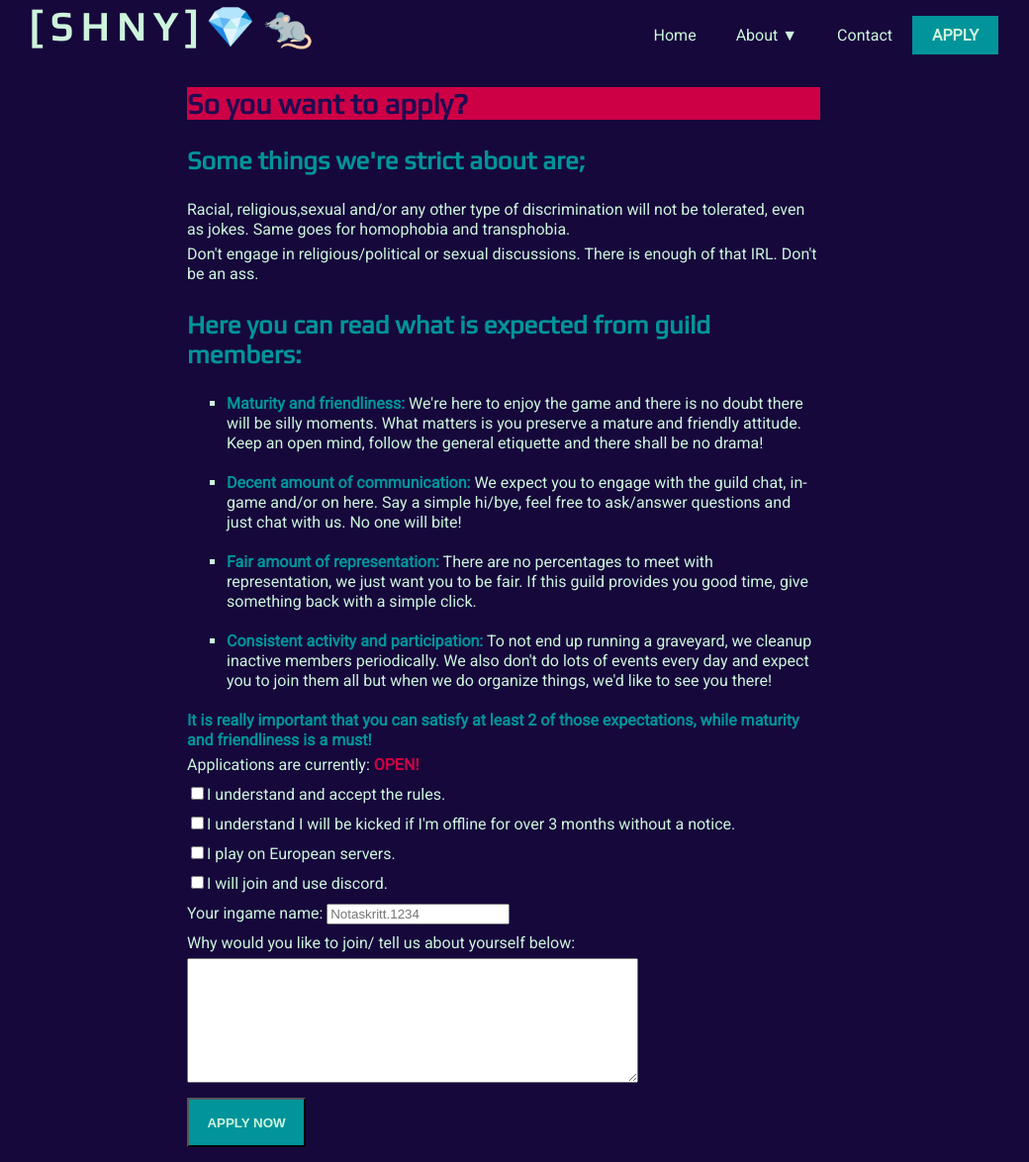
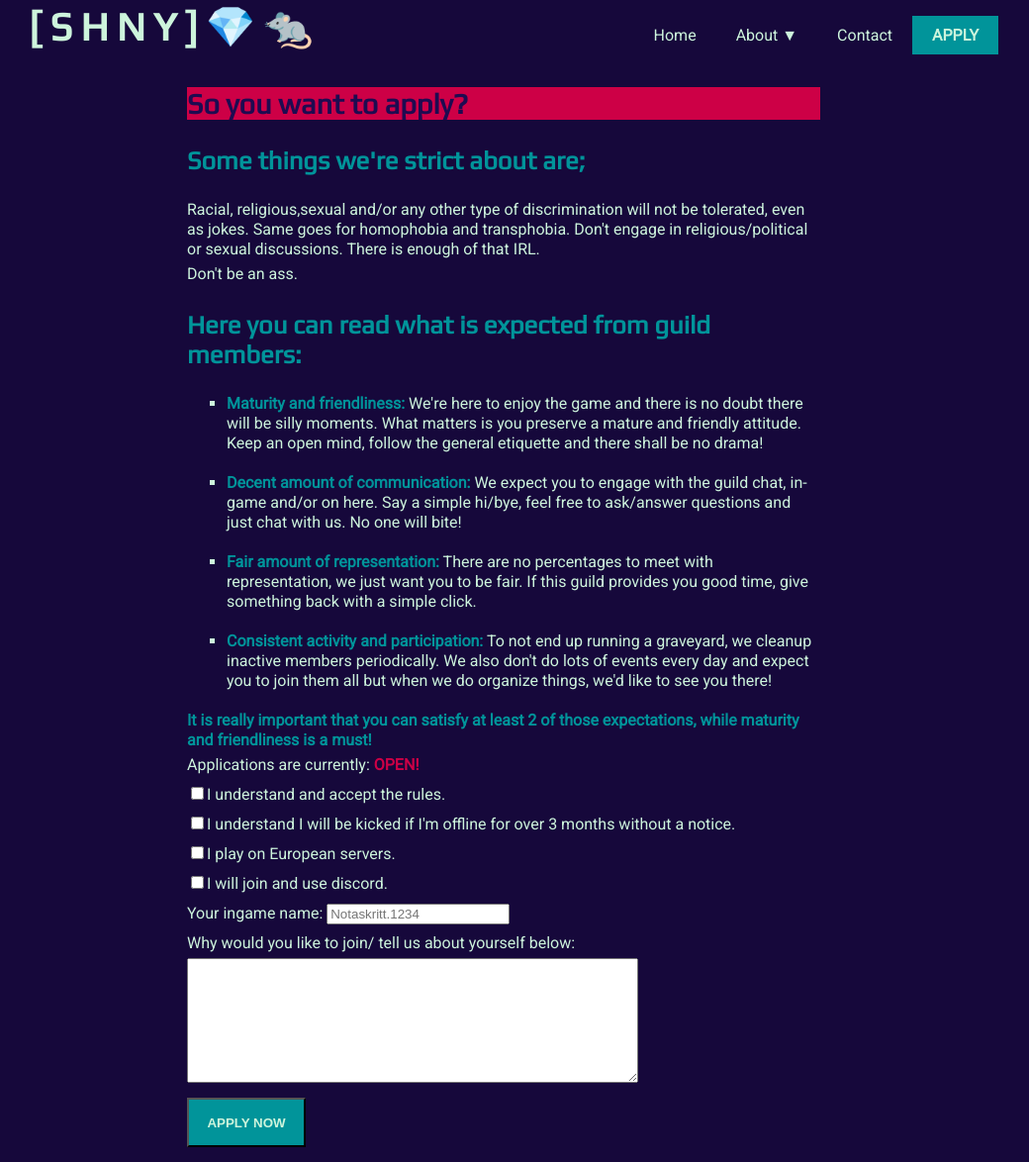
Before and after one commit to KimberlyVdB/SHNY-Jekyll-Website, a Jekyll site: the page built from apply.html, in a window 1280 px wide and 1174 px high. Shown: the whole window at 99% size, without its empty margins (131-1171 px from the left). Built offline with Jekyll 4.4.1, drawn with Linux system fonts in a browser that asks for light colours; nearby versions of some CDN libraries; a script that is not in the unit is left out; some of the changed lines change nothing that is shown.

Commit message:
only dont be an ass is seperate now

```diff
--- a/apply.html
+++ b/apply.html
@@ -10,10 +10,9 @@ title: mainContent
   <h3>Some things we're strict about are;</h3>
 
   <p>Racial, religious,sexual and/or any other type of discrimination will not be tolerated, even as jokes.
-    Same goes for homophobia and transphobia.</p>
-  <p>Don't engage in religious/political or sexual discussions. There is enough
-    of that IRL.
-    Don't be an ass.</p>
+    Same goes for homophobia and transphobia. Don't engage in religious/political or sexual discussions. There is enough
+    of that IRL.</p>
+  <p>Don't be an ass.</p>
 
   <h3>Here you can read what is expected from guild members:</h3>
 
```
